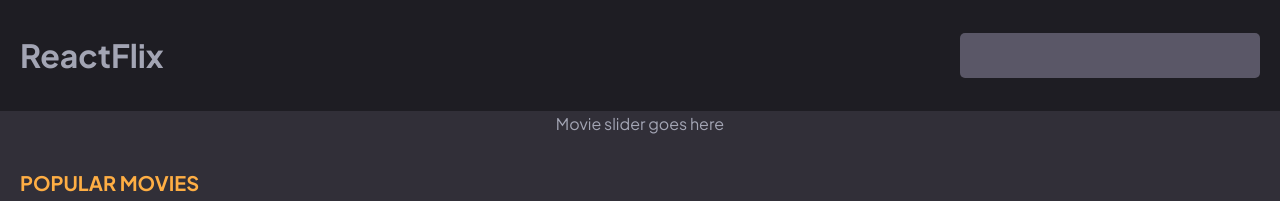
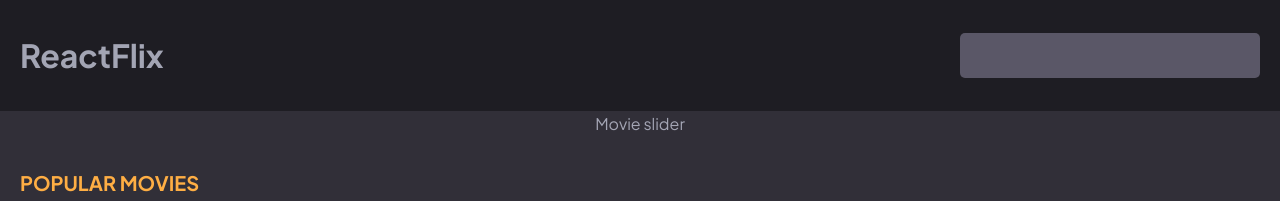
Before and after one commit to web2feel/reactflix-project, a React (Vite) app: page / in a window 1280 px wide. Shown: the top 201 px of the page. Built offline with nearby package versions, Linux system fonts and the light colour scheme.

Commit message:
Lesson 1 updates. Outer components created, with gallery

```diff
--- a/src/Components/Main.jsx
+++ b/src/Components/Main.jsx
@@ -7,7 +7,7 @@ function Main() {
   return (
     <main>
       <div className="movieSlider">
-        <p style={{ textAlign: "center" }}>Movie slider goes here</p>
+        <p style={{ textAlign: "center" }}>Movie slider</p>
       </div>
       <Wrapper>
         <h2 className="sectionTitle">Popular Movies</h2>
```
